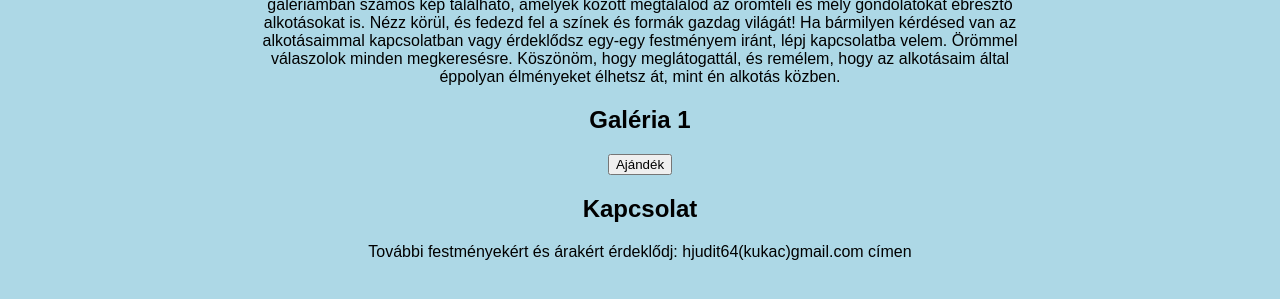
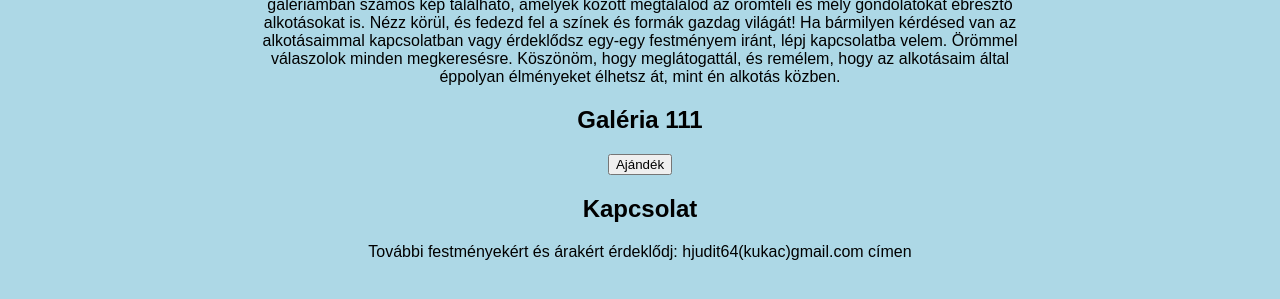
Before and after one commit to balazsvamosi1/balazsvamosi.github.io, a Jekyll site: the page built from index.md, in a window 1280 px wide. Shown: the part 428-727 px from the top of the page. Built offline with Jekyll 4.4.1, drawn with Linux system fonts in a browser that asks for light colours; some web fonts are replaced; a script that is not in the unit is left out; comment, search, counter and statistics services are not loaded.

Commit message:
Update index.md

```diff
--- a/index.md
+++ b/index.md
@@ -37,7 +37,7 @@ background_image: "{{ site.background_images | sample }}"
 
 <!-- Galéria section -->
 <div class="center-text">
-  <h2>Galéria 1</h2>
+  <h2>Galéria 111</h2>
   <!-- Add any additional content or description for the gallery here -->
 </div>
 
```
